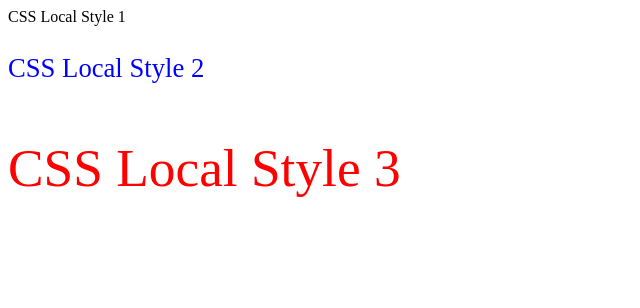
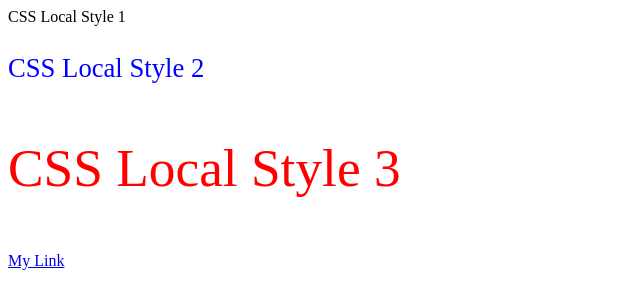
Before and after one commit to x-ara/x-ara.github.io, a plain HTML site: page index.html in a window 1280 px wide. Shown: the full height of the page, 0-640 px from the left. Drawn offline with Linux system fonts and the light colour scheme.

Commit message:
Update index.html

```diff
--- a/index.html
+++ b/index.html
@@ -6,5 +6,6 @@
 <p>CSS Local Style 1</p>
 <p style="font-size:20pt;color:blue">CSS Local Style 2</p>
 <p style="font-size:40pt;color:red;">CSS Local Style 3</p>
+<a href="https://x-ara.github.io/test.html">My Link</a>
 </body>
 </html>
```
